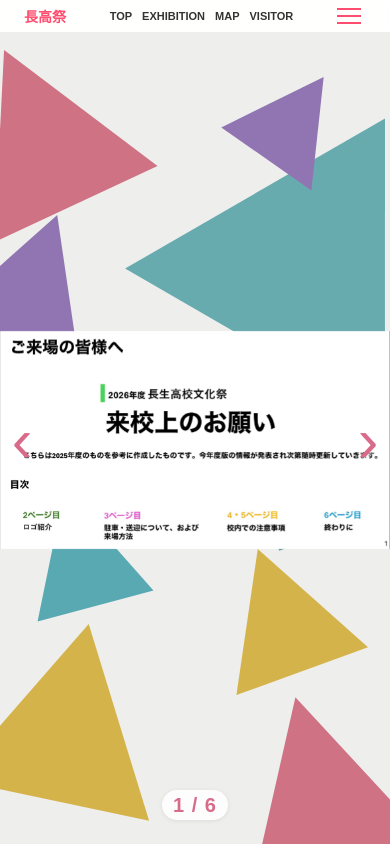
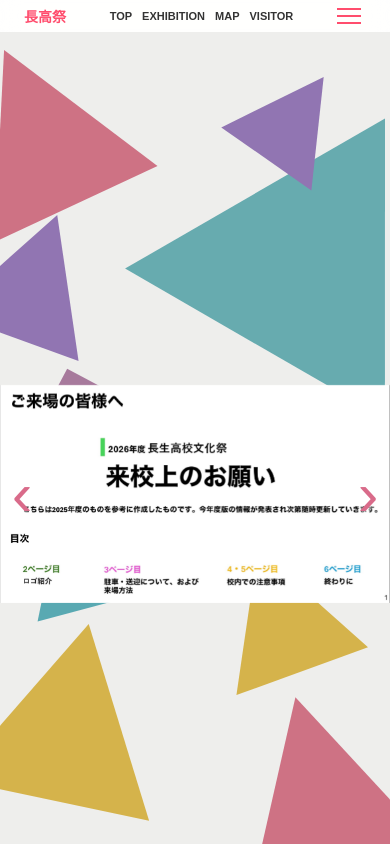
Before and after one commit to kyanakonn/tyo-ko-festival, a plain HTML site: page guide.html in a window 390 px wide. Drawn offline with Linux system fonts and the light colour scheme.

Commit message:
Update guide.html

```diff
--- a/guide.html
+++ b/guide.html
@@ -58,6 +58,13 @@
         sans-serif;
 
       touch-action: none;
+
+      /*
+        共通CSSの
+        body:not(:has(.hero))
+        による上部余白を打ち消す
+      */
+      padding-top: 0 !important;
     }
 
 
@@ -244,7 +251,13 @@
 
       width: 100%;
 
-      height: calc(100vh - 70px);
+      /*
+        ヘッダー分だけ下から開始し、
+        残りを画像エリアとして使用
+      */
+      height: calc(100vh - var(--header-height));
+
+      margin-top: var(--header-height);
 
       min-height: 0;
 
@@ -569,66 +582,10 @@
 
 
     /* =========================================
-       ページ番号
-
-       ★画像の上に表示
-       ★常に見える
-    ========================================= */
-
-    .page-number {
-
-      position: absolute;
-
-      left: 50%;
-
-      bottom: 18px;
-
-      transform: translateX(-50%);
-
-      z-index: 200;
-
-      display: flex;
-
-      align-items: center;
-
-      justify-content: center;
-
-      width: auto;
-
-      height: auto;
-
-      padding: 6px 14px;
-
-      margin: 0;
-
-      color: var(--main-color);
-
-      background: rgba(255, 255, 255, 0.88);
-
-      border-radius: 20px;
-
-      font-size: 23px;
-
-      font-weight: bold;
-
-      letter-spacing: 2px;
-
-      line-height: 1;
-
-      pointer-events: none;
-
-      white-space: nowrap;
-
-      text-shadow:
-        0 1px 2px rgba(255, 255, 255, 0.8);
-
-      box-shadow:
-        0 1px 5px rgba(0, 0, 0, 0.08);
-    }
-
-
-    /* =========================================
        拡大モード表示
+
+       ★ページ番号の代わりに
+       ★上部に表示スペースのみ確保
     ========================================= */
 
     .zoom-indicator {
@@ -680,7 +637,12 @@
 
       .visitor-container {
 
-        height: calc(100vh - 60px);
+        /*
+          ヘッダー直下から画像を開始
+        */
+        height: calc(100vh - var(--header-height));
+
+        margin-top: var(--header-height);
 
         padding: 0;
 
@@ -787,22 +749,6 @@
 
 
       /* -----------------------------------------
-         スマホページ番号
-      ----------------------------------------- */
-
-      .page-number {
-
-        bottom: 12px;
-
-        padding: 5px 11px;
-
-        font-size: 20px;
-
-        letter-spacing: 1px;
-      }
-
-
-      /* -----------------------------------------
          スマホ拡大表示
       ----------------------------------------- */
 
@@ -826,7 +772,9 @@
 
       .visitor-container {
 
-        height: calc(100vh - 55px);
+        height: calc(100vh - var(--header-height));
+
+        margin-top: var(--header-height);
       }
 
 
@@ -850,16 +798,6 @@
       }
 
 
-      .page-number {
-
-        bottom: 8px;
-
-        font-size: 17px;
-
-        padding: 4px 9px;
-      }
-
-
       .zoom-indicator {
 
         top: 6px;
@@ -883,16 +821,6 @@
         min-height: 62px;
 
         font-size: 52px;
-      }
-
-
-      .page-number {
-
-        bottom: 7px;
-
-        font-size: 18px;
-
-        padding: 4px 9px;
       }
 
     }
@@ -1144,20 +1072,6 @@
         </div>
 
 
-        <!-- =====================================
-             ページ番号
-
-             ★画像の上に表示
-        ====================================== -->
-
-        <div
-          class="page-number"
-          id="pageNumber"
-        >
-          1 / 6
-        </div>
-
-
       </div>
 
     </div>
@@ -1189,10 +1103,6 @@
 
     const nextBtn =
       document.getElementById("nextBtn");
-
-
-    const pageNumber =
-      document.getElementById("pageNumber");
 
 
     /* =========================================
@@ -1430,10 +1340,6 @@
 
       slides.style.transform =
         `translate3d(-${currentPage * 100}%, 0, 0)`;
-
-
-      pageNumber.textContent =
-        `${currentPage + 1} / ${totalPages}`;
 
 
       /*
```
